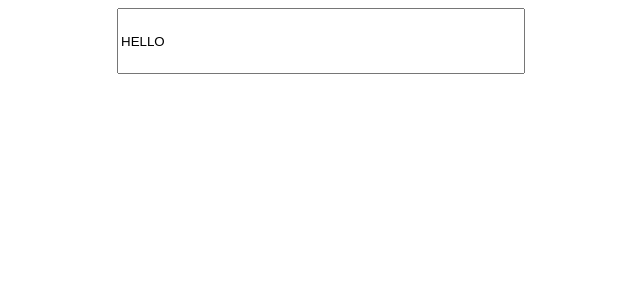
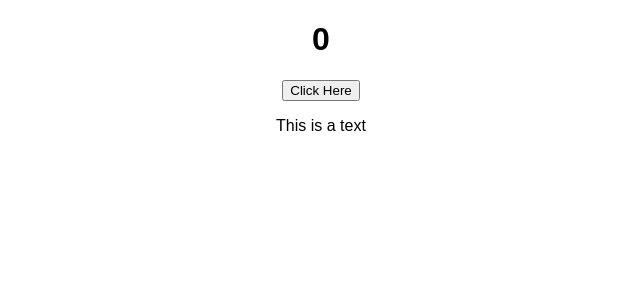
Before and after one commit to ils-juhis/react-hooks, a React (Create React App) app: page / in a window 1280 px wide. Shown: the top 300 px of the page, without its empty margins (319-959 px from the left). Built offline with nearby package versions, Linux system fonts and the light colour scheme.

Commit message:
useReducer  hook

```diff
--- a/src/App.js
+++ b/src/App.js
@@ -16,7 +16,8 @@ function App() {
       {/* <EffectTutorial/> */}
       {/* <ContextTutorial/> */}
       {/* <RefTutorial/> */}
-      <LayoutEffectTutorial/>
+      {/* <LayoutEffectTutorial/> */}
+      <ReducerTutorial/>
     </div>
   );
 }
--- a/src/UseReducer/ReducerTutorial.js
+++ b/src/UseReducer/ReducerTutorial.js
@@ -17,6 +17,7 @@ const ReducerTutorial = () => {
   return (
     <div>
       <h1>{state.count}</h1>
+
       <button
         onClick={() => {
           dispatch({ type: "INCREMENT" });
```
Also changed, not shown: 1 other file (tests, documents, lock files or other folders).
